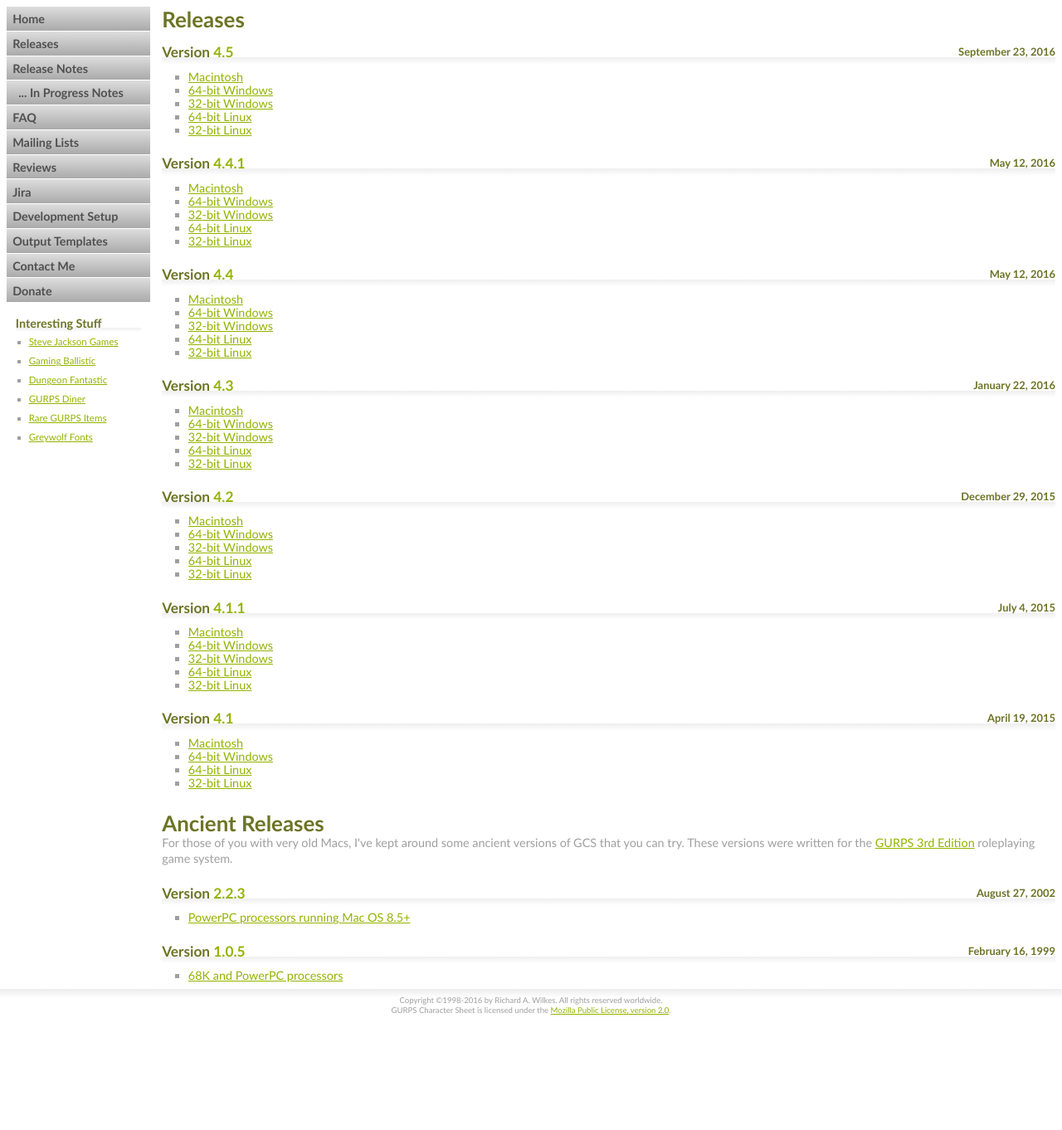
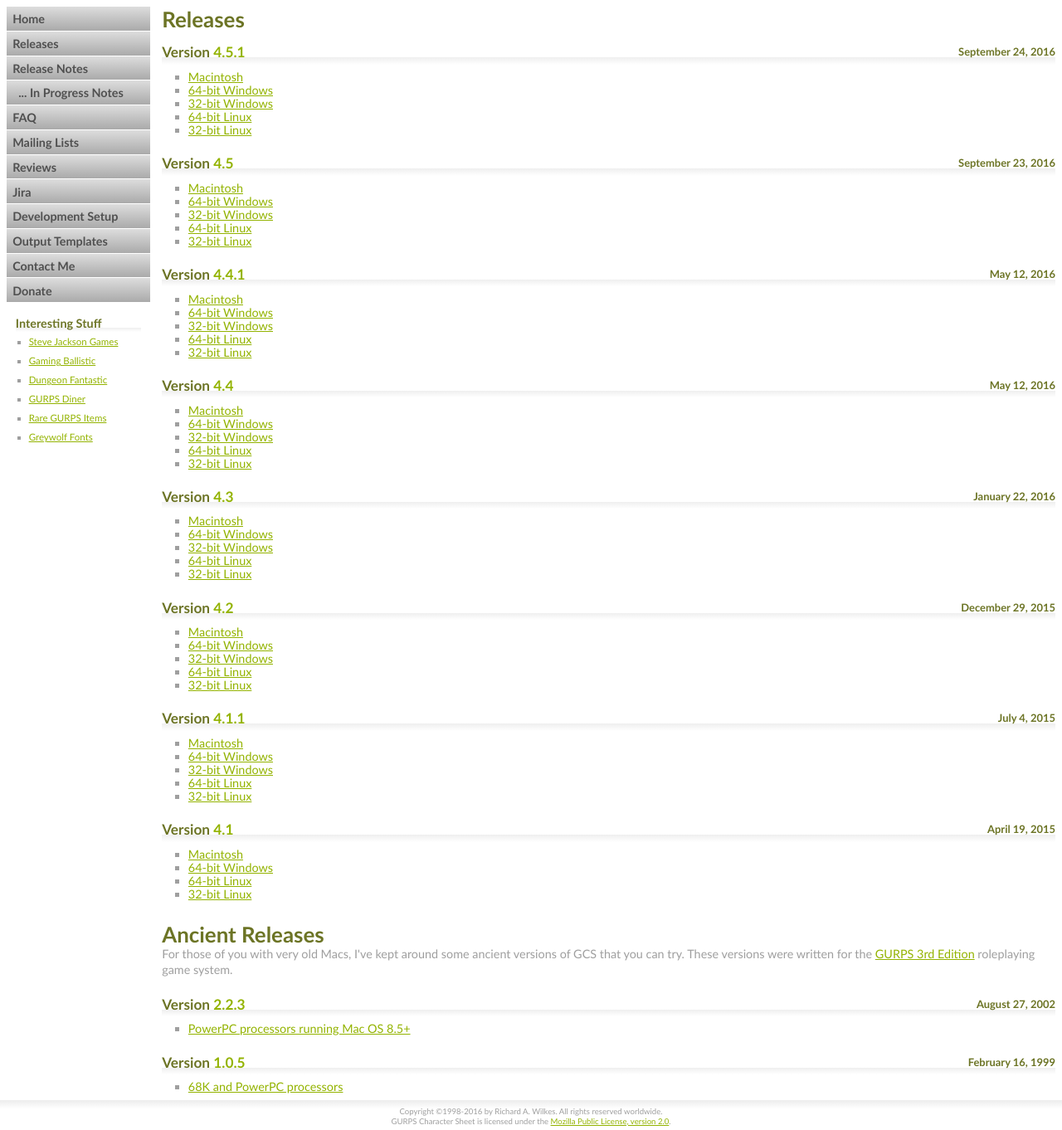
Before and after one commit to richardwilkes/gcs_web, a PHP site: page /releases.php in a window 1280 px wide. Shown: the part 56-1418 px from the top of the page at 83% size. Before the commit the page ends 1279 px from the top, so only its background shows below. Run offline with PHP 8.4, Linux system fonts and the light colour scheme.

Commit message:
Push 4.5.1 release

```diff
--- a/release_notes.php
+++ b/release_notes.php
@@ -10,6 +10,12 @@
 			<?php include 'parts/menu.php'; ?>
 			<div id="right_column">
 				<div id="release_notes">
+					<h1>Release Notes</h1>
+					<h2>Version <span class="version">4.5.1</span><span class="release_date">September 24, 2016</span></h2>
+					<h3>Bugs Fixed</h3>
+					<ul>
+						<li>Fix the calculation for total weight and value of equipment, which ended up broken as part of the change for <a href="https://gurpscharactersheet.atlassian.net/browse/GCS-20">GCS-20</a>.</li>
+					</ul>
 					<h1>Release Notes</h1>
 					<h2>Version <span class="version">4.5</span><span class="release_date">September 23, 2016</span></h2>
 					<h3>Features Added</h3>
--- a/releases.php
+++ b/releases.php
@@ -10,6 +10,15 @@
 			<?php include 'parts/menu.php'; ?>
 			<div id="right_column">
 				<h1>Releases</h1>
+				<h2>Version <span class="version">4.5.1</span><span class="release_date">September 24, 2016</span></h2>
+				<p></p>
+				<ul>
+					<li><a href="/downloads/4.5.1/gcs-4.5.1-mac.zip">Macintosh</a></li>
+					<li><a href="/downloads/4.5.1/gcs-4.5.1-windows.zip">64-bit Windows</a></li>
+					<li><a href="/downloads/4.5.1/gcs-4.5.1-windows-32.zip">32-bit Windows</a></li>
+					<li><a href="/downloads/4.5.1/gcs-4.5.1-linux.zip">64-bit Linux</a></li>
+					<li><a href="/downloads/4.5.1/gcs-4.5.1-linux-32.zip">32-bit Linux</a></li>
+				</ul>
 				<h2>Version <span class="version">4.5</span><span class="release_date">September 23, 2016</span></h2>
 				<p></p>
 				<ul>
--- a/versions.txt
+++ b/versions.txt
@@ -1 +1 @@
-gcs	4.5.0
+gcs	4.5.1
```
Also changed, not shown: index.php (+7 -7 lines).
